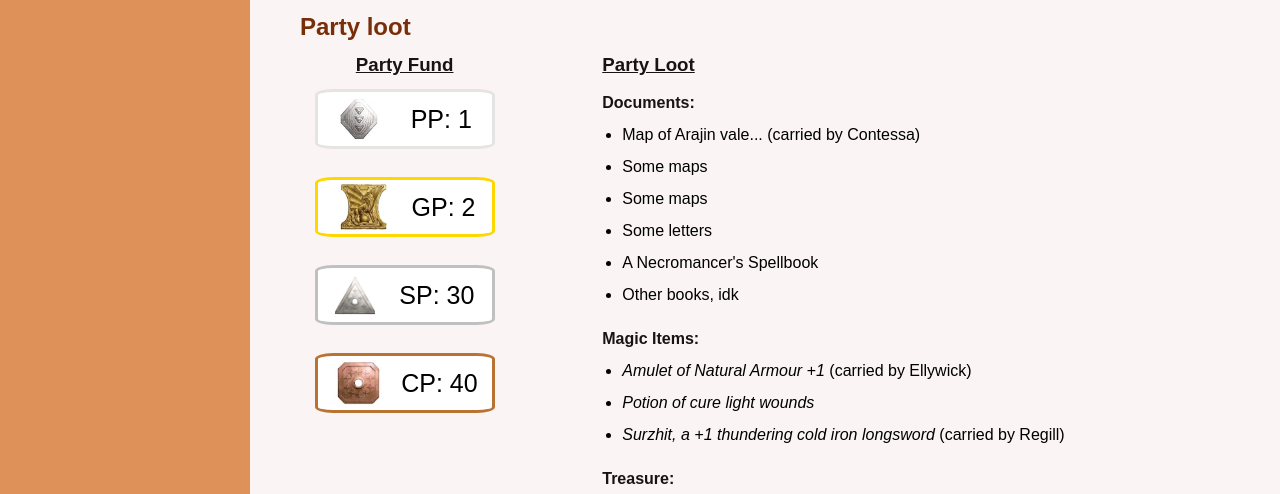
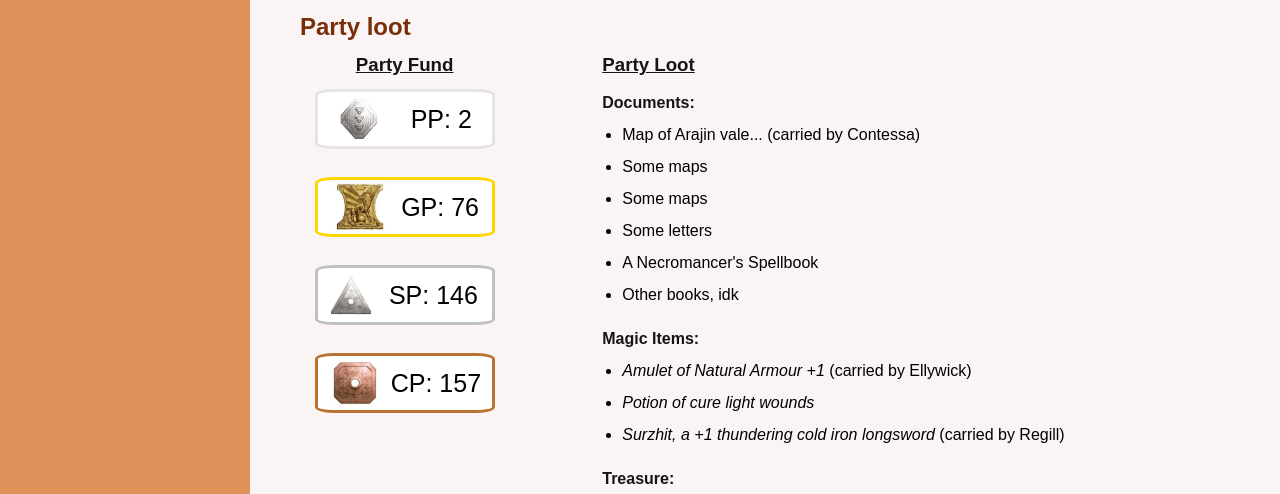
Before and after one commit to lambdr/calm_betwixt_storms, a Jekyll site: the page built from index.md, in a window 1280 px wide and 1392 px high. Shown: the part 801-1295 px from the top of the window. Built offline with Jekyll 4.4.1, drawn with Linux system fonts in a browser that asks for light colours.

Commit message:
update party fund (kayla)

```diff
--- a/_data/party_info.yml
+++ b/_data/party_info.yml
@@ -1,9 +1,9 @@
 quests:
   - description: Retrieve a silver ewer from the Renwick Ruins for Lord Ryazan
-pp: 1
-gp: 2
-sp: 30
-cp: 40
+pp: 2
+gp: 76
+sp: 146
+cp: 157
 documents:
   - name: Map of Arajin vale...
     held: Contessa
```
